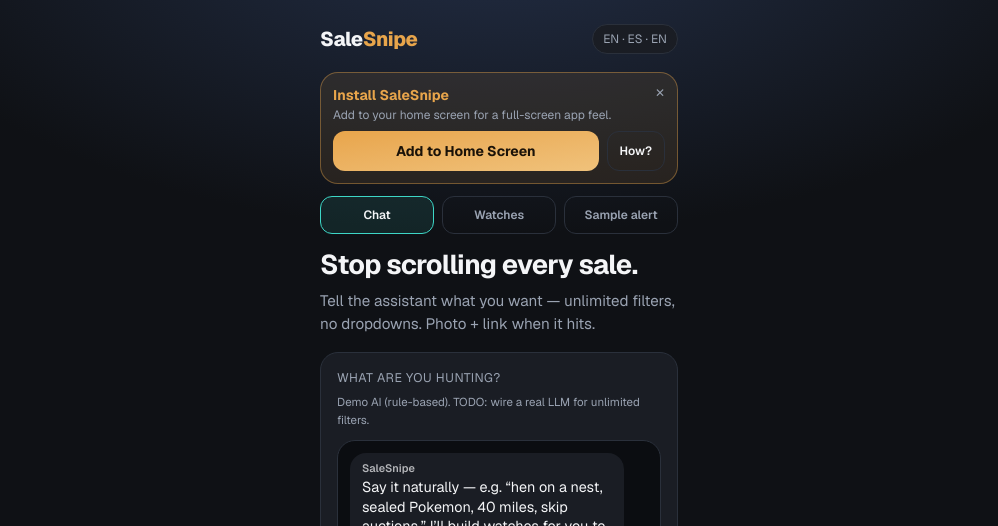
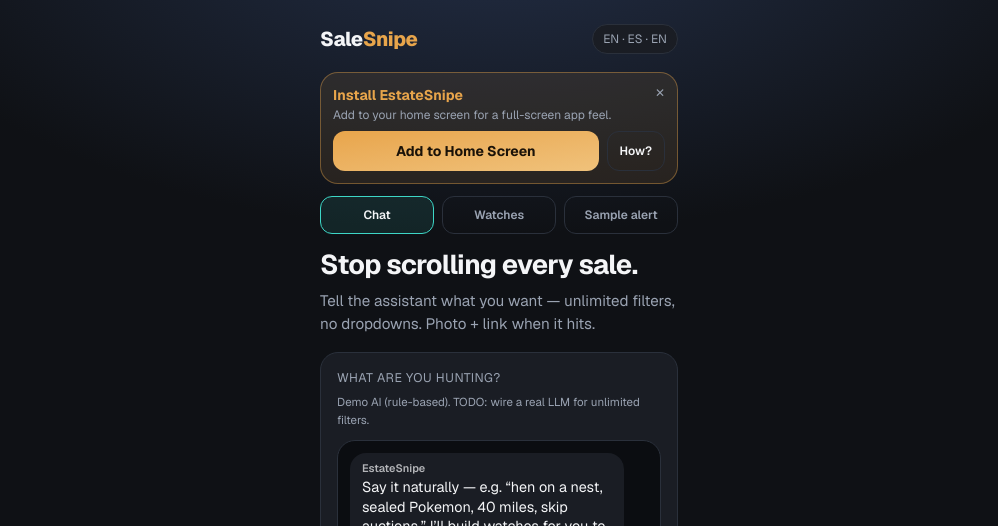
Before and after one commit to mikescream12/estatesnipe, a Next.js app: page / in a window 1280 px wide. Shown: the top 526 px of the page, without its empty margins (141-1139 px from the left). Built offline with nearby package versions, Linux system fonts and the light colour scheme.

Commit message:
Rebrand to EstateSnipe (estatesnipe.com)

```diff
--- a/app/app/sample-alert/page.tsx
+++ b/app/app/sample-alert/page.tsx
@@ -27,7 +27,7 @@
           <div className="mb-2 grid h-[140px] place-items-center rounded-xl bg-gradient-to-br from-[#3a2f1f] to-[#6b4e2e] text-[0.95rem] font-bold text-[#f5e6c8]">
             {messages.alertPhoto}
           </div>
-          <strong>SaleSnipe:</strong> {messages.alertMatch}
+          <strong>EstateSnipe:</strong> {messages.alertMatch}
           <br />
           {messages.alertSale}
           <br />
--- a/app/layout.tsx
+++ b/app/layout.tsx
@@ -15,15 +15,17 @@
 });
 
 export const metadata: Metadata = {
-  title: "SaleSnipe — estate sale alerts",
+  metadataBase: new URL("https://estatesnipe.com"),
+  alternates: { canonical: "/" },
+  title: "EstateSnipe — estate sale alerts",
   description:
     "Stop scrolling every sale. Talk to set watches — text + email when items show up.",
-  applicationName: "SaleSnipe",
+  applicationName: "EstateSnipe",
   manifest: "/manifest.json",
   appleWebApp: {
     capable: true,
     statusBarStyle: "black-translucent",
-    title: "SaleSnipe",
+    title: "EstateSnipe",
   },
   other: {
     "mobile-web-app-capable": "yes",
--- a/components/InstallBanner.tsx
+++ b/components/InstallBanner.tsx
@@ -26,7 +26,7 @@
     setIsStandalone(standalone);
     if (standalone) return;
 
-    const dismissedAt = localStorage.getItem("salesnipe.install.dismissed");
+    const dismissedAt = localStorage.getItem("estatesnipe.install.dismissed");
     if (!dismissedAt) setDismissed(false);
 
     const ua = navigator.userAgent;
@@ -57,7 +57,7 @@
   }
 
   function dismiss() {
-    localStorage.setItem("salesnipe.install.dismissed", Date.now().toString());
+    localStorage.setItem("estatesnipe.install.dismissed", Date.now().toString());
     setDismissed(true);
   }
 
--- a/lib/LocaleContext.tsx
+++ b/lib/LocaleContext.tsx
@@ -24,13 +24,13 @@
   const [locale, setLocaleState] = useState<Locale>("en");
 
   useEffect(() => {
-    const saved = localStorage.getItem("salesnipe.locale") as Locale | null;
+    const saved = localStorage.getItem("estatesnipe.locale") as Locale | null;
     if (saved === "en" || saved === "es") setLocaleState(saved);
   }, []);
 
   const setLocale = useCallback((next: Locale) => {
     setLocaleState(next);
-    localStorage.setItem("salesnipe.locale", next);
+    localStorage.setItem("estatesnipe.locale", next);
   }, []);
 
   const toggleLocale = useCallback(() => {
--- a/lib/watches.ts
+++ b/lib/watches.ts
@@ -8,8 +8,8 @@
   createdAt: string;
 };
 
-const STORAGE_KEY = "salesnipe.watches.v1";
-const PROFILE_KEY = "salesnipe.profile.v1";
+const STORAGE_KEY = "estatesnipe.watches.v1";
+const PROFILE_KEY = "estatesnipe.profile.v1";
 
 export type Profile = {
   phone: string;
--- a/messages/en.json
+++ b/messages/en.json
@@ -1,5 +1,5 @@
 {
-  "brand": "SaleSnipe",
+  "brand": "EstateSnipe",
   "langToggle": "EN",
   "langToggleHint": "EN · ES",
   "tabSignup": "Signup",
@@ -14,7 +14,7 @@
   "phoneLabel": "Phone (SMS alerts)",
   "emailLabel": "Email",
   "consentAlerts": "Send me match alerts by text & email when items appear near me.",
-  "consentMarketing": "Also send occasional offers from SaleSnipe (sales, tools, partner deals). Reply STOP to opt out of texts anytime.",
+  "consentMarketing": "Also send occasional offers from EstateSnipe (sales, tools, partner deals). Reply STOP to opt out of texts anytime.",
   "ctaStart": "Start free alerts",
   "ctaSample": "See a sample text →",
   "ctaChat": "Or just tell me what you want →",
@@ -34,7 +34,7 @@
   "alertLink": "Open sale → estatesales.net/…",
   "alertPhoto": "📷 matched photo",
   "backSignup": "Back to chat",
-  "workingName": "Working name: SaleSnipe — we can rename anytime.",
+  "workingName": "Working name: EstateSnipe — we can rename anytime.",
   "appTitle": "Your watches",
   "appEmpty": "No watches yet. Chat on the home screen to create some.",
   "addWatch": "Add watch",
@@ -61,12 +61,12 @@
   "chatQuickChips": "Optional shortcuts ▾",
   "chatHideChips": "Hide shortcuts ▴",
   "chatYou": "You",
-  "chatAssistant": "SaleSnipe",
+  "chatAssistant": "EstateSnipe",
   "signupDetails": "Phone, email & alert consents",
   "signupDetailsBlurb": "Optional for the demo. Used later for real SMS/email.",
   "saveContact": "Save contact prefs",
   "contactSaved": "Saved locally.",
-  "installTitle": "Install SaleSnipe",
+  "installTitle": "Install EstateSnipe",
   "installBlurb": "Add to your home screen for a full-screen app feel.",
   "installCta": "Add to Home Screen",
   "installHow": "How?",
--- a/messages/es.json
+++ b/messages/es.json
@@ -1,5 +1,5 @@
 {
-  "brand": "SaleSnipe",
+  "brand": "EstateSnipe",
   "langToggle": "ES",
   "langToggleHint": "EN · ES",
   "tabSignup": "Registro",
@@ -14,7 +14,7 @@
   "phoneLabel": "Teléfono (alertas SMS)",
   "emailLabel": "Email",
   "consentAlerts": "Enviadme alertas por SMS y email cuando aparezcan artículos cerca.",
-  "consentMarketing": "También enviad ofertas ocasionales de SaleSnipe. Respondé STOP para cancelar SMS.",
+  "consentMarketing": "También enviad ofertas ocasionales de EstateSnipe. Respondé STOP para cancelar SMS.",
   "ctaStart": "Empezar alertas gratis",
   "ctaSample": "Ver un SMS de ejemplo →",
   "ctaChat": "O cuéntame qué quieres →",
@@ -34,7 +34,7 @@
   "alertLink": "Abrir venta → estatesales.net/…",
   "alertPhoto": "📷 foto coincidente",
   "backSignup": "Volver al chat",
-  "workingName": "Nombre provisional: SaleSnipe — se puede cambiar.",
+  "workingName": "Nombre provisional: EstateSnipe — se puede cambiar.",
   "appTitle": "Tus alertas",
   "appEmpty": "Aún no hay alertas. Chatea en inicio para crearlas.",
   "addWatch": "Añadir alerta",
@@ -61,12 +61,12 @@
   "chatQuickChips": "Atajos opcionales ▾",
   "chatHideChips": "Ocultar atajos ▴",
   "chatYou": "Tú",
-  "chatAssistant": "SaleSnipe",
+  "chatAssistant": "EstateSnipe",
   "signupDetails": "Teléfono, email y consentimientos",
   "signupDetailsBlurb": "Opcional en la demo. Luego para SMS/email reales.",
   "saveContact": "Guardar contacto",
   "contactSaved": "Guardado localmente.",
-  "installTitle": "Instalar SaleSnipe",
+  "installTitle": "Instalar EstateSnipe",
   "installBlurb": "Añádelo a la pantalla de inicio para usarlo como app.",
   "installCta": "Añadir a inicio",
   "installHow": "¿Cómo?",
--- a/next.config.ts
+++ b/next.config.ts
@@ -1,7 +1,7 @@
 import type { NextConfig } from "next";
 
 const nextConfig: NextConfig = {
-  /* SaleSnipe v1 shell */
+  /* EstateSnipe v1 shell */
 };
 
 export default nextConfig;
--- a/package.json
+++ b/package.json
@@ -1,5 +1,5 @@
 {
-  "name": "salesnipe",
+  "name": "estatesnipe",
   "version": "0.1.0",
   "private": true,
   "scripts": {
--- a/public/sw.js
+++ b/public/sw.js
@@ -1,5 +1,5 @@
-/* SaleSnipe basic offline shell — caches app shell assets only */
-const CACHE = "salesnipe-shell-v1";
+/* EstateSnipe basic offline shell — caches app shell assets only */
+const CACHE = "estatesnipe-shell-v1";
 const PRECACHE = ["/", "/manifest.json", "/icon-192.png", "/icon-512.png"];
 
 self.addEventListener("install", (event) => {
```
Also changed, not shown: public/manifest.json, 2 other files (tests, documents, lock files or other folders).
